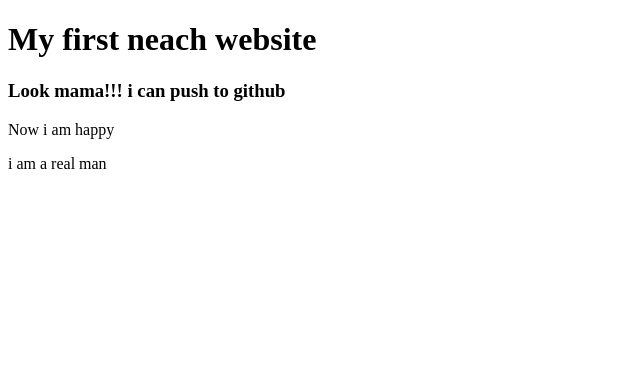
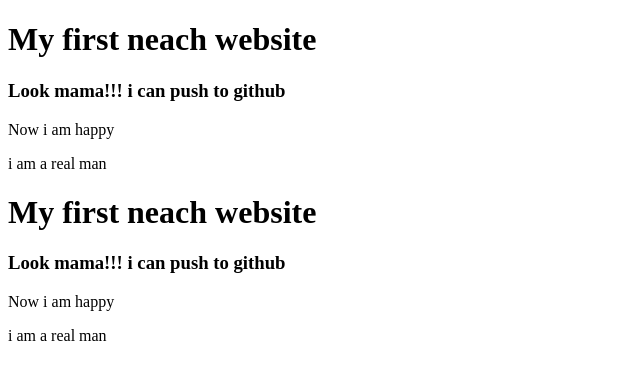
Before and after one commit to raselmollik/nicheWebsite, a plain HTML site: page index.html in a window 1280 px wide. Shown: the whole page, without its empty margins (0-640 px from the left). Drawn offline with Linux system fonts and the light colour scheme.

Commit message:
practice

```diff
--- a/index.html
+++ b/index.html
@@ -10,5 +10,9 @@
     <h3>Look mama!!! i can push to github</h3>
     <p>Now i am happy</p>
     <p>i am a real man</p>
+    <h1>My first neach website</h1>
+    <h3>Look mama!!! i can push to github</h3>
+    <p>Now i am happy</p>
+    <p>i am a real man</p>
   </body>
 </html>
```
